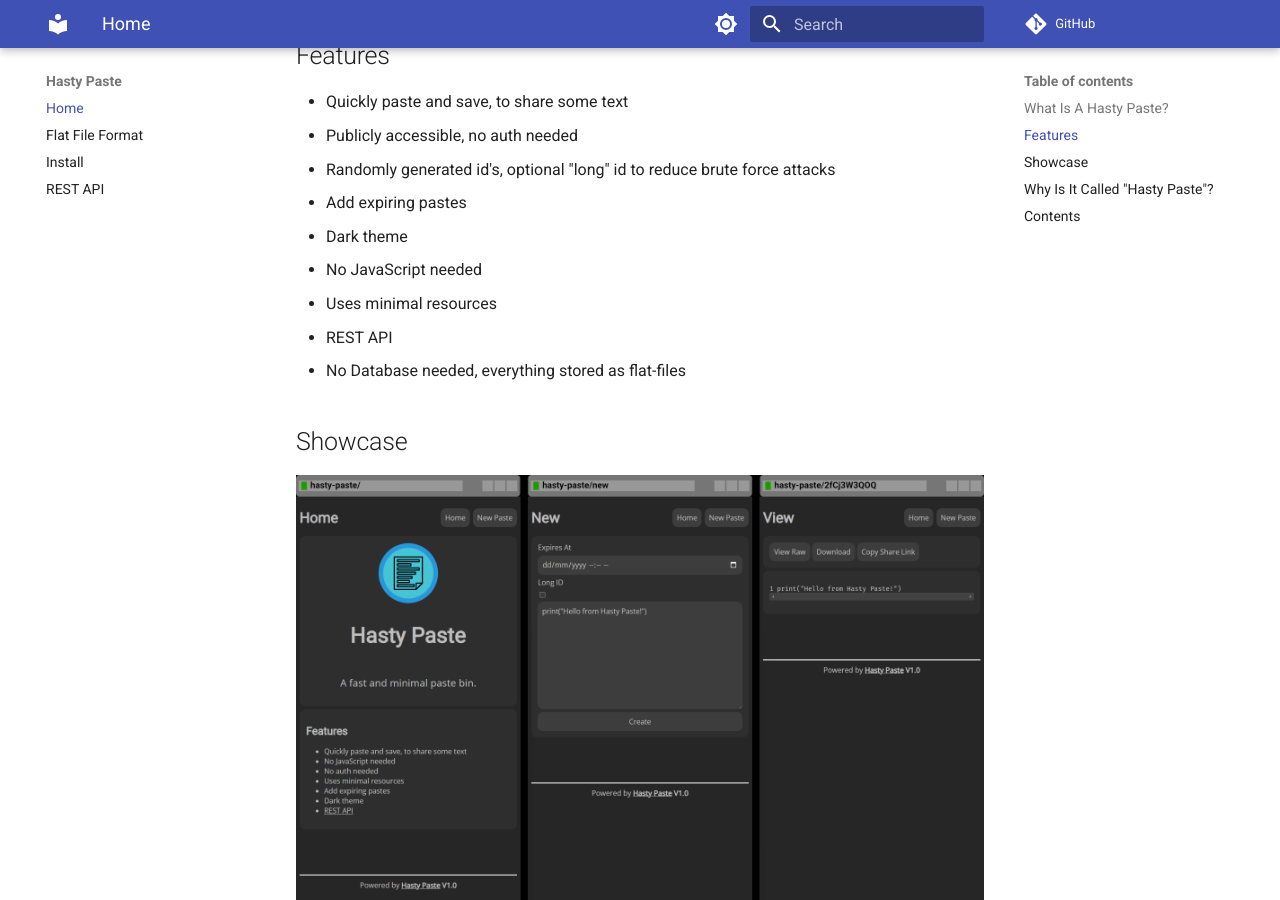
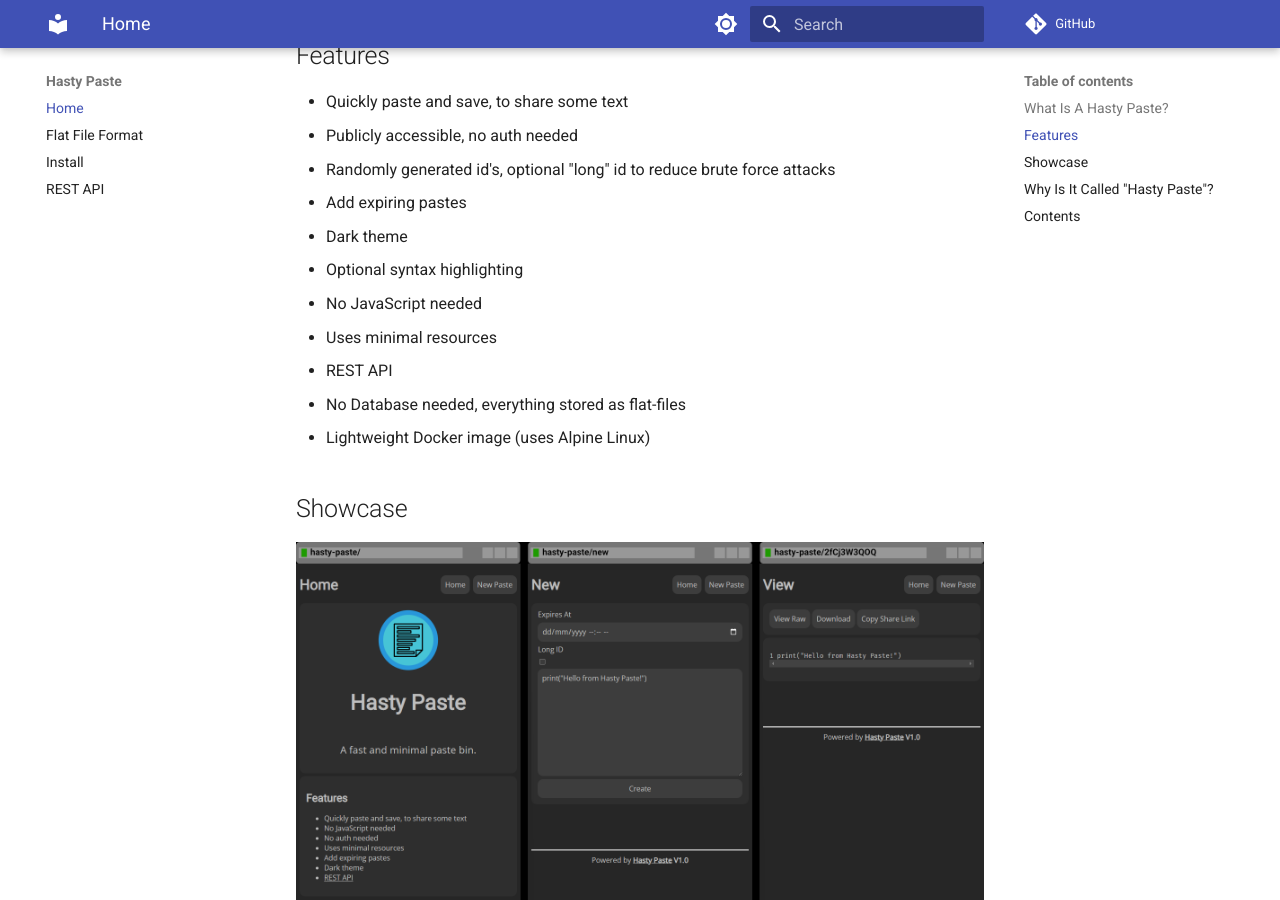
Before and after one commit to enchant97/hasty-paste, an MkDocs documentation site: the page built from docs/index.md, in a window 1280 px wide and 900 px high, scrolled down 349 px. Built offline with MkDocs 1.6.1 and Material for MkDocs 9.7.7, drawn with Linux system fonts in a browser that asks for light colours; comment, search, counter and statistics services are not loaded.

```diff
--- a/docs/index.md
+++ b/docs/index.md
@@ -10,10 +10,12 @@ It is a place to quickly paste some text and share it. Mostly used for sharing d
 - Randomly generated id's, optional "long" id to reduce brute force attacks
 - Add expiring pastes
 - Dark theme
+- Optional syntax highlighting
 - No JavaScript needed
 - Uses minimal resources
 - REST API
 - No Database needed, everything stored as flat-files
+- Lightweight Docker image (uses Alpine Linux)
 
 ## Showcase
 [![Showcase Image](assets/showcase.png)](assets/showcase.png)
```
Also changed, not shown: README.md (+1 -0 lines), docs/install.md (+2 -0 lines).
